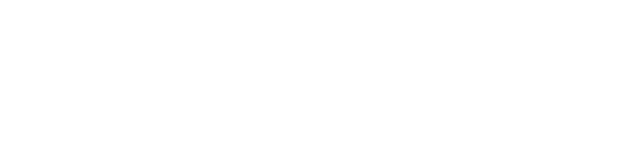
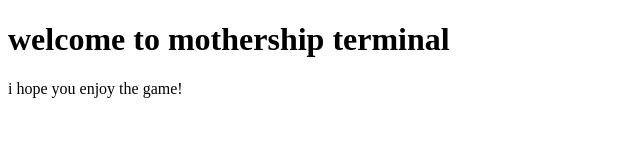
Before and after one commit to YannyWu/test-project-coder-coder, a plain HTML site: page index.html in a window 1280 px wide. Shown: the whole page, without its empty margins (0-640 px from the left). Drawn offline with Linux system fonts and the light colour scheme.

Commit message:
added content to index

```diff
--- a/index.html
+++ b/index.html
@@ -6,6 +6,7 @@
     <title>Document</title>
 </head>
 <body>
-
+    <h1>welcome to mothership terminal</h1>
+    <p>i hope you enjoy the game!</p>
 </body>
 </html>
```
